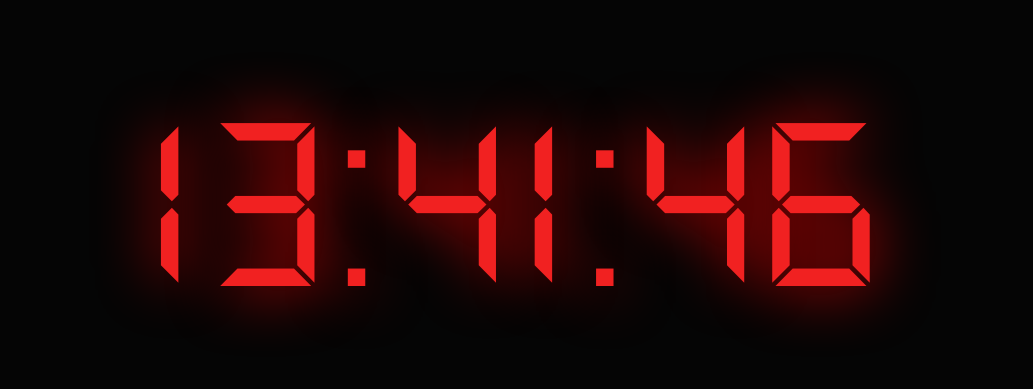
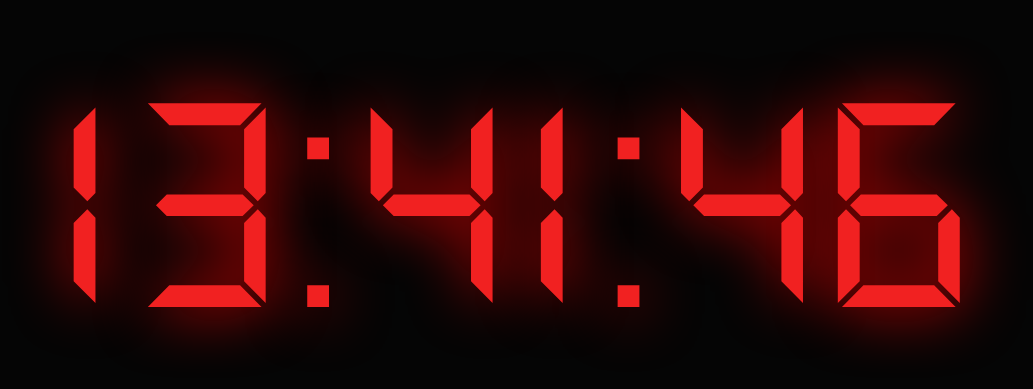
Before and after one commit to Arkapravo-Ghosh/clockk, a plain HTML site: page index.html in a window 1280 px wide. Shown: the part 195-584 px from the top of the page, without its empty margins (130-1163 px from the left). Drawn offline with Linux system fonts and the light colour scheme.

```diff
--- a/scripts/script.js
+++ b/scripts/script.js
@@ -17,7 +17,7 @@
 
   let desktop_time = hour + ":" + minute + ":" + second;
 
-  beep.play();
+  // beep.play();
   document.getElementById("clock").innerText = desktop_time;
   document.getElementById("hr").innerText = hour;
   document.getElementById("min").innerText = minute;
--- a/styles/style.css
+++ b/styles/style.css
@@ -32,7 +32,7 @@
 }
 
 #clock {
-  font-size: calc(100vw / 5);
+  font-size: calc(100vw / 4);
   text-shadow: 0px 0px 60px red;
   /* border: 1px solid red; */
   /* border-radius: 8px; */
```
